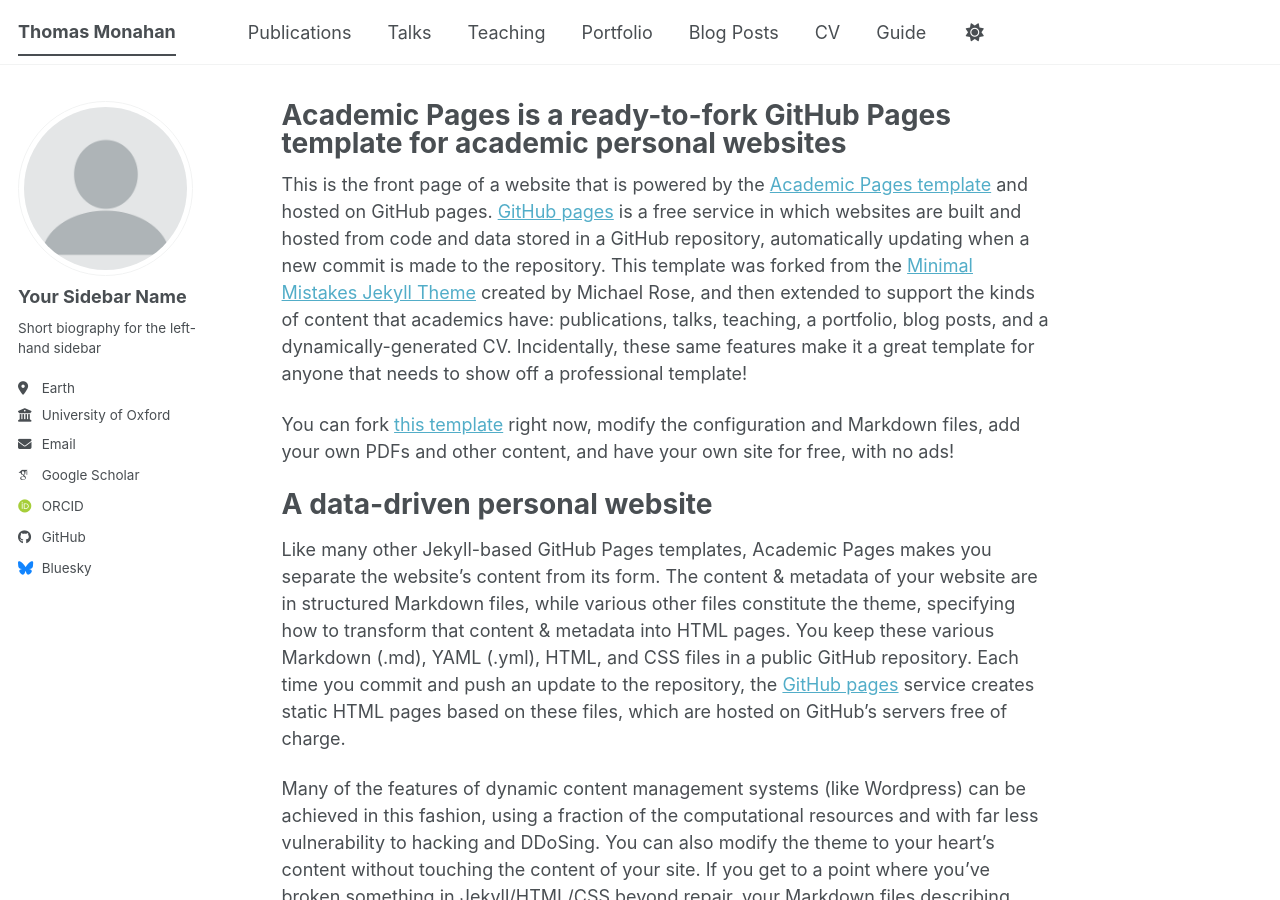
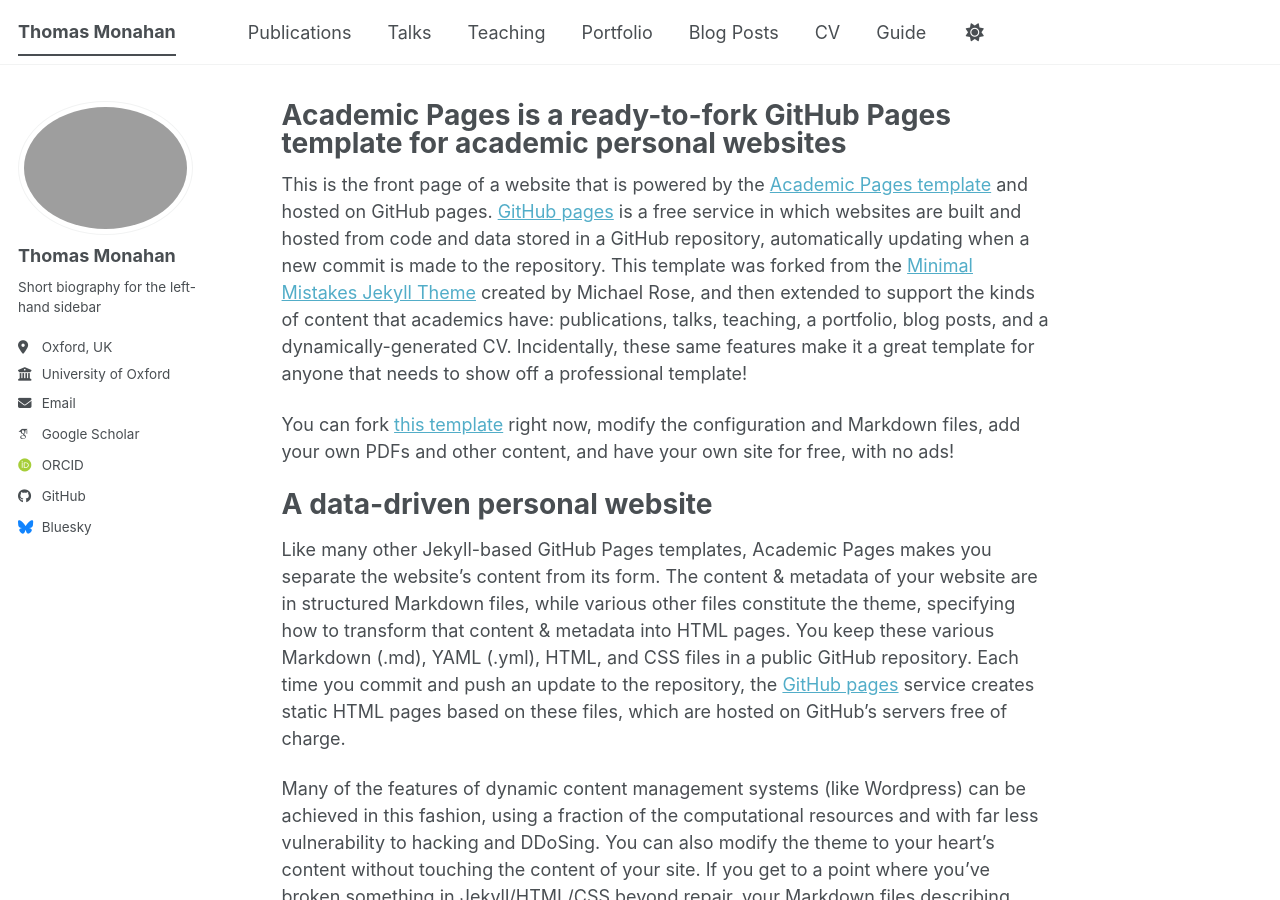
Before and after one commit to thomasmonahan/thomasmonahan.github.io, a Jekyll site: the page built from _pages/about.md, in a window 1280 px wide and 900 px high. Built offline with Jekyll 4.4.1, drawn with Linux system fonts in a browser that asks for light colours; some web fonts are replaced; a script bundle is joined from its source files by our own code; library files that are not in the unit come from our copies.

Commit message:
Update author profile information in config

```diff
--- a/_config.yml
+++ b/_config.yml
@@ -23,11 +23,11 @@
 #               Additional customization can be done by editing /_includes/author-profile.html
 author:
   # Biographic information
-  avatar           : "profile.png"
-  name             : "Your Sidebar Name"
+  avatar           : "Headshot.png"
+  name             : "Thomas Monahan"
   pronouns         : # example: "she/her"
   bio              : "Short biography for the left-hand sidebar"
-  location         : "Earth"
+  location         : "Oxford, UK"
   employer         : "University of Oxford"
   uri              : # URL
   email            : "thomas.monahan@eng.ox.ac.uk"
```
